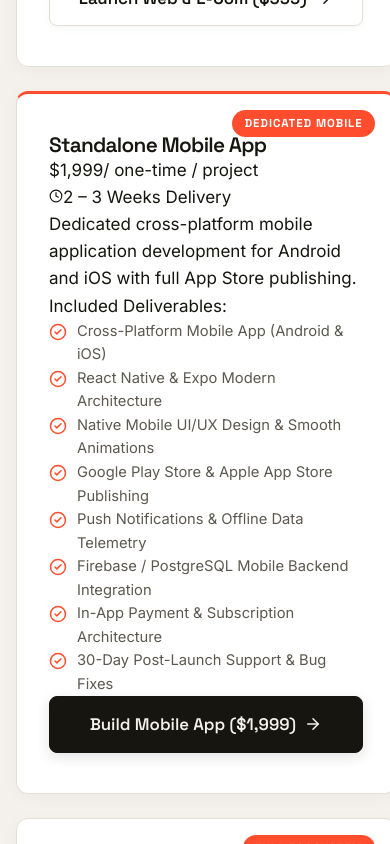
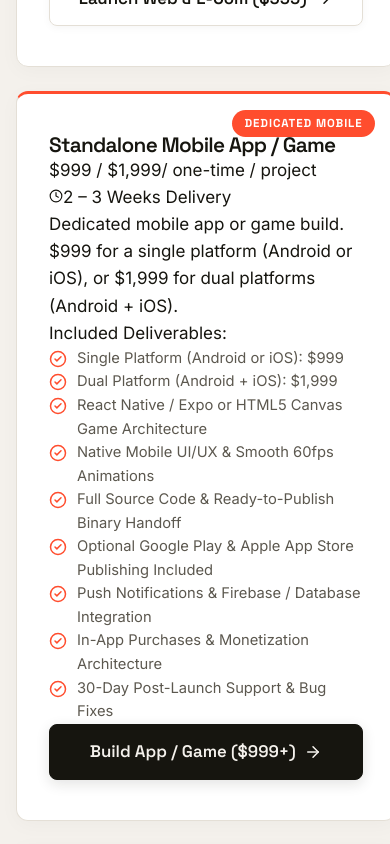
Before and after one commit to takiahmed24/raydrim, a Next.js app: page /pricing in a window 390 px wide. Shown: the part 1940-2784 px from the top of the page. Built offline with nearby package versions, Linux system fonts and the light colour scheme.

Commit message:
feat: update Standalone Mobile App pricing ( single platform, ,999 dual platforms) with optional store publishing and full project asset handoff policy

```diff
--- a/src/data/pricingData.ts
+++ b/src/data/pricingData.ts
@@ -45,23 +45,24 @@ export const PRICING_TIERS: PricingTier[] = [
   },
   {
     id: 'mobile-app',
-    name: 'Standalone Mobile App',
-    price: '$1,999',
+    name: 'Standalone Mobile App / Game',
+    price: '$999 / $1,999',
     period: 'one-time / project',
-    description: 'Dedicated cross-platform mobile application development for Android and iOS with full App Store publishing.',
+    description: 'Dedicated mobile app or game build. $999 for a single platform (Android or iOS), or $1,999 for dual platforms (Android + iOS).',
     timeline: '2 – 3 Weeks Delivery',
-    idealFor: 'Startups & businesses needing a real cross-platform mobile app',
+    idealFor: 'Startups, developers & creators needing Android/iOS apps or games',
     popular: true,
     badge: 'Dedicated Mobile',
-    ctaText: 'Build Mobile App ($1,999)',
+    ctaText: 'Build App / Game ($999+)',
     features: [
-      'Cross-Platform Mobile App (Android & iOS)',
-      'React Native & Expo Modern Architecture',
-      'Native Mobile UI/UX Design & Smooth Animations',
-      'Google Play Store & Apple App Store Publishing',
-      'Push Notifications & Offline Data Telemetry',
-      'Firebase / PostgreSQL Mobile Backend Integration',
-      'In-App Payment & Subscription Architecture',
+      'Single Platform (Android or iOS): $999',
+      'Dual Platform (Android + iOS): $1,999',
+      'React Native / Expo or HTML5 Canvas Game Architecture',
+      'Native Mobile UI/UX & Smooth 60fps Animations',
+      'Full Source Code & Ready-to-Publish Binary Handoff',
+      'Optional Google Play & Apple App Store Publishing Included',
+      'Push Notifications & Firebase / Database Integration',
+      'In-App Purchases & Monetization Architecture',
       '30-Day Post-Launch Support & Bug Fixes',
     ],
   },
@@ -189,8 +190,8 @@ export const PRICING_FAQS = [
     answer: 'Yes! I offer quick Website-to-App conversion. For simple requirements, I can convert your responsive website into a native Android APK / AAB bundle using WebView wrappers starting with the Starter plan. For full native performance, I build cross-platform apps using React Native and Expo.',
   },
   {
-    question: 'Do you offer mobile (Android/iOS) and desktop (PC/Mac) app development?',
-    answer: 'Yes! I engineer cross-platform mobile apps for Android and iOS using React Native & Expo (Growth Plan), as well as desktop apps for PC & Mac using Electron (Custom Tier). I also manage full App Store and Google Play Store submission and publishing.',
+    question: 'How does pricing work for mobile apps and games (Android vs iOS)?',
+    answer: 'I charge $999 for a single platform build (Android OR iOS) and $1,999 for dual platform builds (Android AND iOS). You receive full source code and ready-to-publish app binaries (.apk/.aab/.ipa). If you want me to publish the app to Google Play Store / Apple App Store for you, I will handle the submission for free; otherwise, I hand over all project assets directly so you can publish it yourself.',
   },
   {
     question: 'What is the turnaround time to kick off our project after signing?',
```
